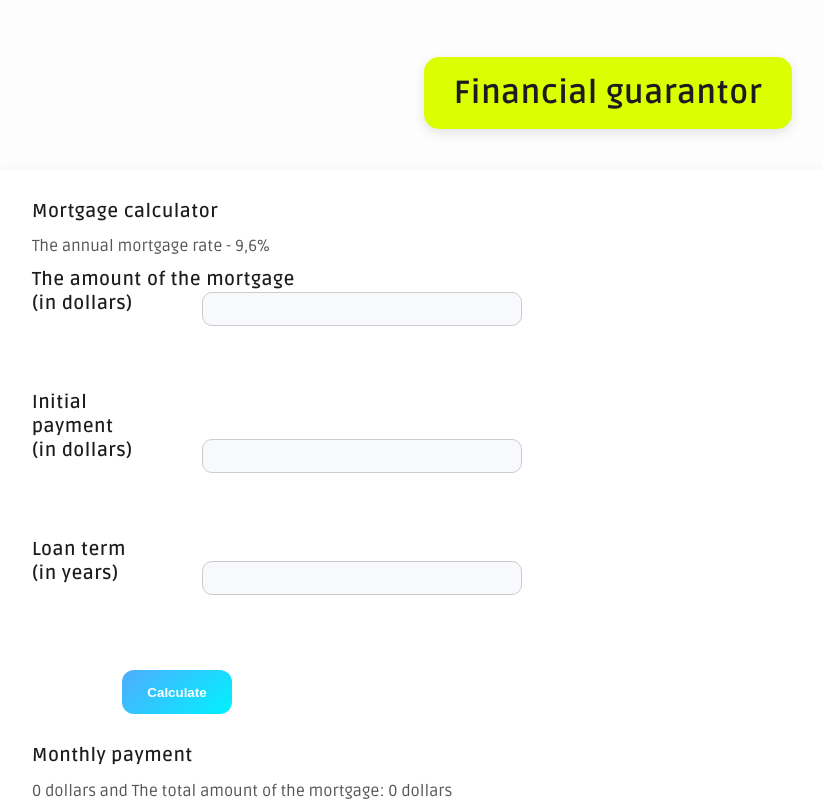
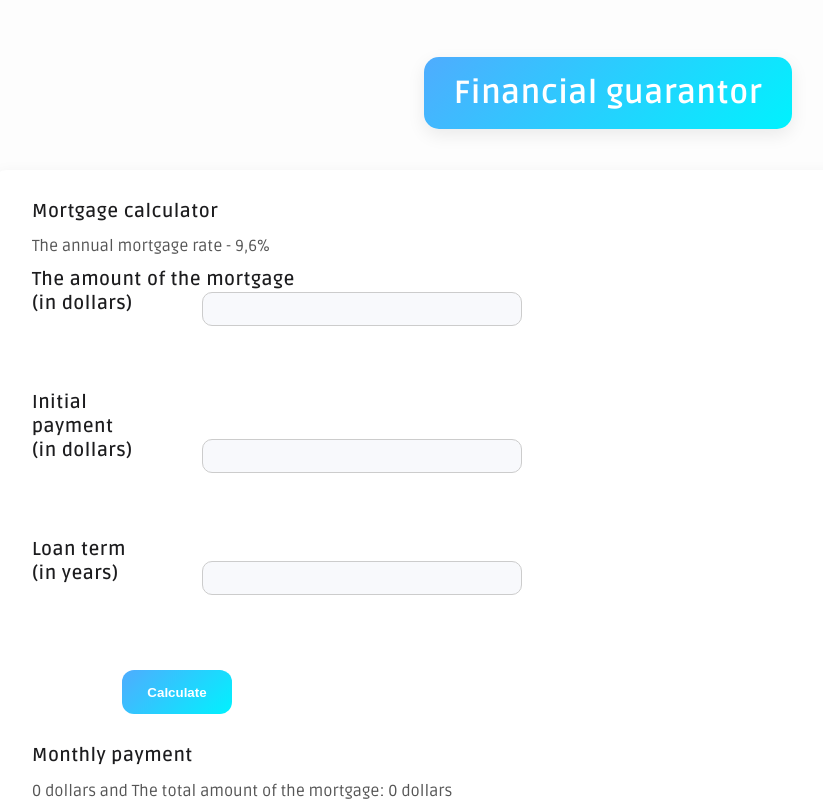
Before and after one commit to Martin13025/Bank-application, a React (Create React App) app in the folder frontend/my-bank/: page / in a window 1280 px wide. Shown: the top 801 px of the page, without its empty margins (32-855 px from the left). Built offline with nearby package versions, Linux system fonts and the light colour scheme.

Commit message:
Update Header.css

```diff
--- a/frontend/my-bank/src/components/Header.css
+++ b/frontend/my-bank/src/components/Header.css
@@ -3,23 +3,22 @@
 .Header {
   text-align: center;
   font-family: "Ruda", sans-serif;
-  font-style: normal;
   margin: 25px 24px;
-  transition: transform 0.3s, box-shadow 0.3s;
 }
 
 .Header h1 {
   display: inline-block;
-  background-color: #dbff00;
+  background: linear-gradient(135deg, #4facfe, #00f2fe);
   border-radius: 15px;
   font-weight: 700;
   padding: 15px 30px;
-  box-shadow: 0 4px 12px rgba(0, 0, 0, 0.1);
-  transition: background-color 0.3s, transform 0.3s, box-shadow 0.3s;
+  color: #ffffff;
+  box-shadow: 0 6px 18px rgba(0, 0, 0, 0.08);
+  transition: background 0.3s, transform 0.3s, box-shadow 0.3s;
 }
 
 .Header h1:hover {
-  background-color: #c0e600;
+  background: linear-gradient(135deg, #3ea1fd, #00e0ff);
   transform: translateY(-3px);
-  box-shadow: 0 8px 20px rgba(0, 0, 0, 0.15);
+  box-shadow: 0 10px 25px rgba(0, 0, 0, 0.12);
 }
```
